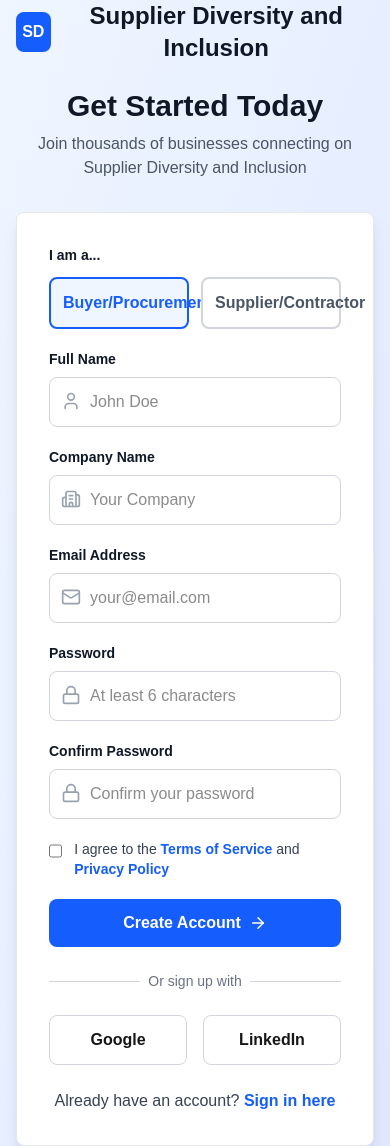
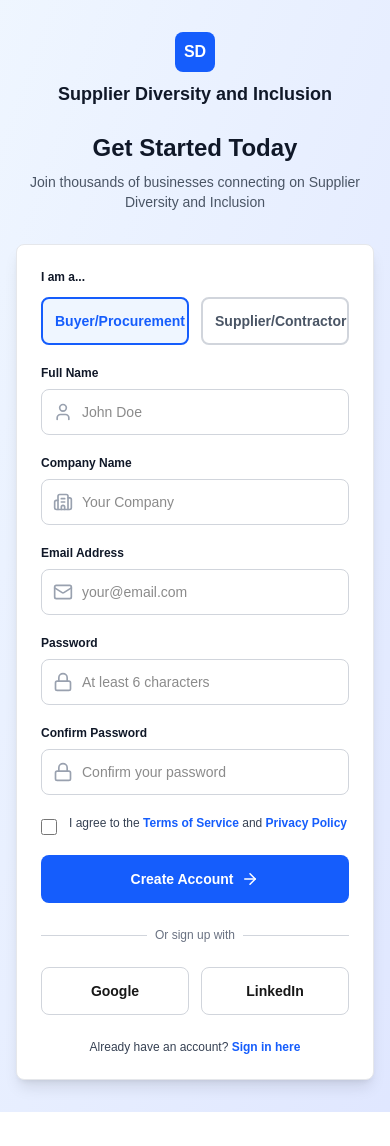
Before and after one commit to css-intel/supplier-diversity, a Next.js app: page /auth/signup in a window 390 px wide. After the commit the page ends 1112 px from the top, so only its background shows below. Built offline with nearby package versions, Linux system fonts and the light colour scheme.

Commit message:
Improve mobile responsiveness and fix sign-in button accessibility

```diff
--- a/src/app/auth/signup/page.tsx
+++ b/src/app/auth/signup/page.tsx
@@ -87,12 +87,12 @@ function SignupContent() {
 
   if (success) {
     return (
-      <div className="min-h-screen bg-gradient-to-br from-blue-50 to-indigo-100 flex items-center justify-center px-4">
+      <div className="min-h-screen bg-gradient-to-br from-blue-50 to-indigo-100 flex items-center justify-center px-4 py-8">
         <div className="w-full max-w-lg">
-          <div className="bg-white rounded-lg shadow-lg p-8 border border-gray-200 text-center">
+          <div className="bg-white rounded-lg shadow-lg p-6 md:p-8 border border-gray-200 text-center">
             <CheckCircle className="w-16 h-16 text-green-500 mx-auto mb-4" />
-            <h2 className="text-2xl font-bold text-gray-900 mb-2">Account Created!</h2>
-            <p className="text-gray-600 mb-6">Welcome {formData.fullName}! Setting up your dashboard...</p>
+            <h2 className="text-2xl md:text-3xl font-bold text-gray-900 mb-2">Account Created!</h2>
+            <p className="text-gray-600 mb-6 text-sm md:text-base">Welcome {formData.fullName}! Setting up your dashboard...</p>
             <div className="animate-spin inline-block">
               <div className="border-4 border-gray-200 border-t-blue-600 rounded-full w-8 h-8"></div>
             </div>
@@ -103,34 +103,34 @@ function SignupContent() {
   }
 
   return (
-    <div className="min-h-screen bg-gradient-to-br from-blue-50 to-indigo-100 flex items-center justify-center px-4">
+    <div className="min-h-screen bg-gradient-to-br from-blue-50 to-indigo-100 flex items-center justify-center px-4 py-8">
       <div className="w-full max-w-lg">
         {/* Logo */}
         <div className="text-center mb-8">
-          <Link href="/" className="inline-flex items-center gap-2 mb-6">
-            <div className="w-10 h-10 bg-blue-600 rounded-lg flex items-center justify-center">
+          <Link href="/" className="inline-flex items-center gap-2 mb-6 flex-col">
+            <div className="w-10 h-10 bg-blue-600 rounded-lg flex items-center justify-center flex-shrink-0">
               <span className="text-white font-bold">SD</span>
             </div>
-            <span className="text-2xl font-bold text-gray-900">Supplier Diversity and Inclusion</span>
+            <span className="text-lg md:text-2xl font-bold text-gray-900">Supplier Diversity and Inclusion</span>
           </Link>
-          <h1 className="text-3xl font-bold text-gray-900 mb-2">Get Started Today</h1>
-          <p className="text-gray-600">Join thousands of businesses connecting on Supplier Diversity and Inclusion</p>
+          <h1 className="text-2xl md:text-3xl font-bold text-gray-900 mb-2">Get Started Today</h1>
+          <p className="text-gray-600 text-sm md:text-base">Join thousands of businesses connecting on Supplier Diversity and Inclusion</p>
         </div>
 
         {/* Error Message */}
         {error && (
           <div className="mb-6 p-4 bg-red-50 border border-red-200 rounded-lg flex items-start gap-3">
             <AlertCircle className="text-red-600 flex-shrink-0 mt-0.5" size={20} />
-            <p className="text-red-700 text-sm">{error}</p>
+            <p className="text-red-700 text-xs md:text-sm">{error}</p>
           </div>
         )}
 
         {/* Signup Form */}
-        <div className="bg-white rounded-lg shadow-lg p-8 border border-gray-200">
+        <div className="bg-white rounded-lg shadow-lg p-6 md:p-8 border border-gray-200">
           <form onSubmit={handleSignup} className="space-y-5">
             {/* Account Type Selection */}
             <div>
-              <label className="block text-sm font-semibold text-gray-900 mb-3">I am a...</label>
+              <label className="block text-xs md:text-sm font-semibold text-gray-900 mb-3">I am a...</label>
               <div className="grid grid-cols-2 gap-3">
                 {[
                   { value: 'procurement', label: 'Buyer/Procurement' },
@@ -140,7 +140,7 @@ function SignupContent() {
                     key={option.value}
                     type="button"
                     onClick={() => setFormData({...formData, accountType: option.value})}
-                    className={`p-3 rounded-lg border-2 font-semibold transition ${
+                    className={`p-3 rounded-lg border-2 font-semibold transition text-sm md:text-base ${
                       formData.accountType === option.value
                         ? 'border-blue-600 bg-blue-50 text-blue-600'
                         : 'border-gray-300 bg-white text-gray-600 hover:border-gray-400'
@@ -154,15 +154,15 @@ function SignupContent() {
 
             {/* Full Name */}
             <div>
-              <label className="block text-sm font-semibold text-gray-900 mb-2">Full Name</label>
+              <label className="block text-xs md:text-sm font-semibold text-gray-900 mb-2">Full Name</label>
               <div className="relative">
-                <User className="absolute left-3 top-3.5 w-5 h-5 text-gray-400" />
+                <User className="absolute left-3 top-1/2 -translate-y-1/2 w-5 h-5 text-gray-400" />
                 <input
                   type="text"
                   value={formData.fullName}
                   onChange={(e) => setFormData({...formData, fullName: e.target.value})}
                   placeholder="John Doe"
-                  className="w-full pl-10 pr-4 py-3 border border-gray-300 rounded-lg focus:outline-none focus:ring-2 focus:ring-blue-600 focus:border-transparent"
+                  className="w-full pl-10 pr-4 py-3 border border-gray-300 rounded-lg focus:outline-none focus:ring-2 focus:ring-blue-600 focus:border-transparent text-sm md:text-base"
                   required
                 />
               </div>
@@ -170,15 +170,15 @@ function SignupContent() {
 
             {/* Company Name */}
             <div>
-              <label className="block text-sm font-semibold text-gray-900 mb-2">Company Name</label>
+              <label className="block text-xs md:text-sm font-semibold text-gray-900 mb-2">Company Name</label>
               <div className="relative">
-                <Building2 className="absolute left-3 top-3.5 w-5 h-5 text-gray-400" />
+                <Building2 className="absolute left-3 top-1/2 -translate-y-1/2 w-5 h-5 text-gray-400" />
                 <input
                   type="text"
                   value={formData.companyName}
                   onChange={(e) => setFormData({...formData, companyName: e.target.value})}
                   placeholder="Your Company"
-                  className="w-full pl-10 pr-4 py-3 border border-gray-300 rounded-lg focus:outline-none focus:ring-2 focus:ring-blue-600 focus:border-transparent"
+                  className="w-full pl-10 pr-4 py-3 border border-gray-300 rounded-lg focus:outline-none focus:ring-2 focus:ring-blue-600 focus:border-transparent text-sm md:text-base"
                   required
                 />
               </div>
@@ -186,15 +186,15 @@ function SignupContent() {
 
             {/* Email */}
             <div>
-              <label className="block text-sm font-semibold text-gray-900 mb-2">Email Address</label>
+              <label className="block text-xs md:text-sm font-semibold text-gray-900 mb-2">Email Address</label>
               <div className="relative">
-                <Mail className="absolute left-3 top-3.5 w-5 h-5 text-gray-400" />
+                <Mail className="absolute left-3 top-1/2 -translate-y-1/2 w-5 h-5 text-gray-400" />
                 <input
                   type="email"
                   value={formData.email}
                   onChange={(e) => setFormData({...formData, email: e.target.value})}
                   placeholder="your@email.com"
-                  className="w-full pl-10 pr-4 py-3 border border-gray-300 rounded-lg focus:outline-none focus:ring-2 focus:ring-blue-600 focus:border-transparent"
+                  className="w-full pl-10 pr-4 py-3 border border-gray-300 rounded-lg focus:outline-none focus:ring-2 focus:ring-blue-600 focus:border-transparent text-sm md:text-base"
                   required
                 />
               </div>
@@ -202,15 +202,15 @@ function SignupContent() {
 
             {/* Password */}
             <div>
-              <label className="block text-sm font-semibold text-gray-900 mb-2">Password</label>
+              <label className="block text-xs md:text-sm font-semibold text-gray-900 mb-2">Password</label>
               <div className="relative">
-                <Lock className="absolute left-3 top-3.5 w-5 h-5 text-gray-400" />
+                <Lock className="absolute left-3 top-1/2 -translate-y-1/2 w-5 h-5 text-gray-400" />
                 <input
                   type="password"
                   value={formData.password}
                   onChange={(e) => setFormData({...formData, password: e.target.value})}
                   placeholder="At least 6 characters"
-                  className="w-full pl-10 pr-4 py-3 border border-gray-300 rounded-lg focus:outline-none focus:ring-2 focus:ring-blue-600 focus:border-transparent"
+                  className="w-full pl-10 pr-4 py-3 border border-gray-300 rounded-lg focus:outline-none focus:ring-2 focus:ring-blue-600 focus:border-transparent text-sm md:text-base"
                   required
                 />
               </div>
@@ -218,15 +218,15 @@ function SignupContent() {
 
             {/* Confirm Password */}
             <div>
-              <label className="block text-sm font-semibold text-gray-900 mb-2">Confirm Password</label>
+              <label className="block text-xs md:text-sm font-semibold text-gray-900 mb-2">Confirm Password</label>
               <div className="relative">
-                <Lock className="absolute left-3 top-3.5 w-5 h-5 text-gray-400" />
+                <Lock className="absolute left-3 top-1/2 -translate-y-1/2 w-5 h-5 text-gray-400" />
                 <input
                   type="password"
                   value={formData.confirmPassword}
                   onChange={(e) => setFormData({...formData, confirmPassword: e.target.value})}
                   placeholder="Confirm your password"
-                  className="w-full pl-10 pr-4 py-3 border border-gray-300 rounded-lg focus:outline-none focus:ring-2 focus:ring-blue-600 focus:border-transparent"
+                  className="w-full pl-10 pr-4 py-3 border border-gray-300 rounded-lg focus:outline-none focus:ring-2 focus:ring-blue-600 focus:border-transparent text-sm md:text-base"
                   required
                 />
               </div>
@@ -241,7 +241,7 @@ function SignupContent() {
                 className="w-4 h-4 text-blue-600 rounded mt-1"
                 required
               />
-              <span className="text-sm text-gray-700">
+              <span className="text-xs md:text-sm text-gray-700">
                 I agree to the{" "}
                 <Link href="/terms" className="text-blue-600 hover:text-blue-700 font-semibold">
                   Terms of Service
@@ -257,7 +257,7 @@ function SignupContent() {
             <button
               type="submit"
               disabled={loading}
-              className="w-full bg-blue-600 text-white py-3 rounded-lg font-bold hover:bg-blue-700 transition flex items-center justify-center gap-2 disabled:bg-blue-400 disabled:cursor-not-allowed"
+              className="w-full bg-blue-600 text-white py-3 rounded-lg font-bold hover:bg-blue-700 active:bg-blue-800 transition flex items-center justify-center gap-2 disabled:bg-blue-400 disabled:cursor-not-allowed text-sm md:text-base min-h-12"
             >
               {loading ? (
                 <>
@@ -278,23 +278,23 @@ function SignupContent() {
             <div className="absolute inset-0 flex items-center">
               <div className="w-full border-t border-gray-300"></div>
             </div>
-            <div className="relative flex justify-center text-sm">
+            <div className="relative flex justify-center text-xs md:text-sm">
               <span className="px-2 bg-white text-gray-500">Or sign up with</span>
             </div>
           </div>
 
           {/* Social Signup */}
-          <div className="grid grid-cols-2 gap-4">
-            <button type="button" className="border border-gray-300 rounded-lg py-3 hover:bg-gray-50 transition font-semibold">
+          <div className="grid grid-cols-2 gap-3 md:gap-4">
+            <button type="button" className="border border-gray-300 rounded-lg py-3 hover:bg-gray-50 active:bg-gray-100 transition font-semibold text-sm md:text-base min-h-12">
               Google
             </button>
-            <button type="button" className="border border-gray-300 rounded-lg py-3 hover:bg-gray-50 transition font-semibold">
+            <button type="button" className="border border-gray-300 rounded-lg py-3 hover:bg-gray-50 active:bg-gray-100 transition font-semibold text-sm md:text-base min-h-12">
               LinkedIn
             </button>
           </div>
 
           {/* Login Link */}
-          <p className="text-center text-gray-700 mt-6">
+          <p className="text-center text-gray-700 mt-6 text-xs md:text-sm">
             Already have an account?{" "}
             <Link href="/auth/login" className="text-blue-600 font-bold hover:text-blue-700">
               Sign in here
```
Also changed, not shown: src/app/auth/login/page.tsx (+23 -23 lines), src/app/page.tsx (+10 -9 lines).
